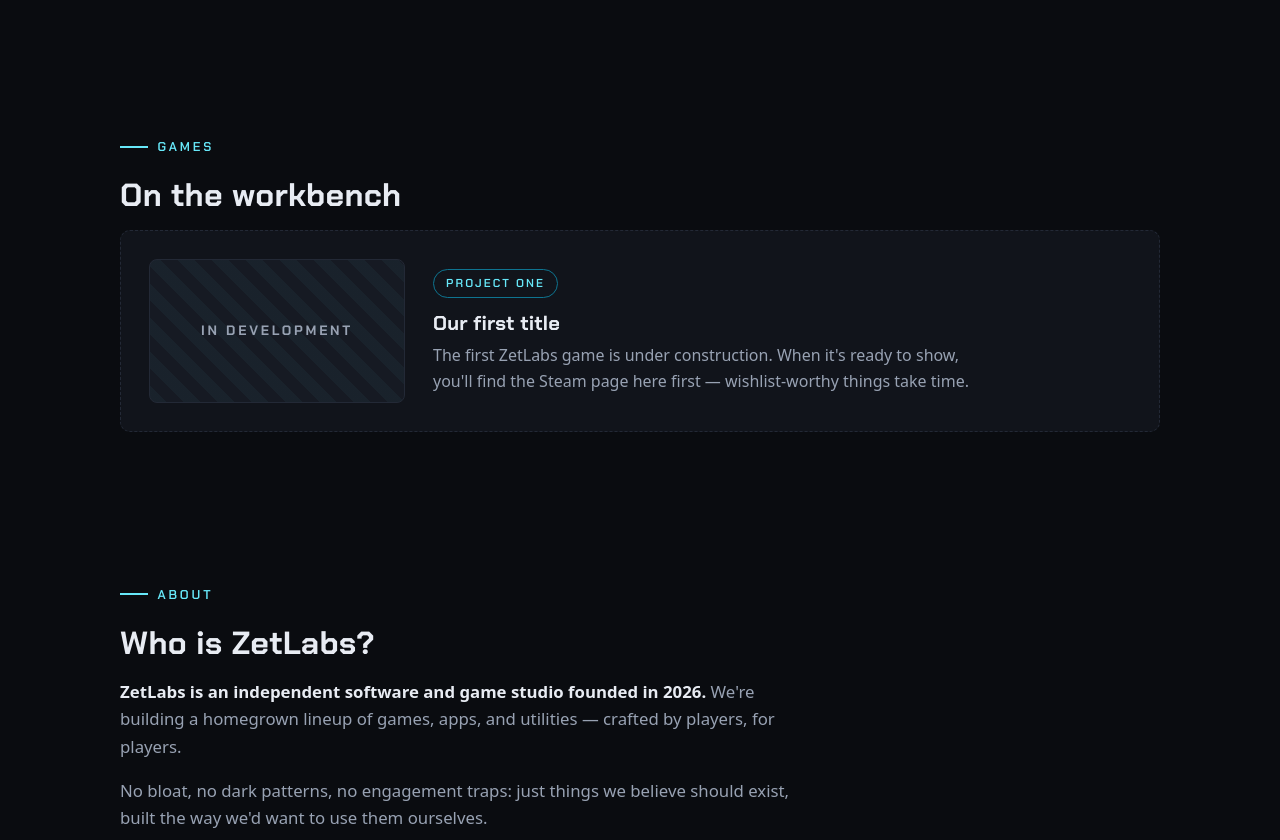
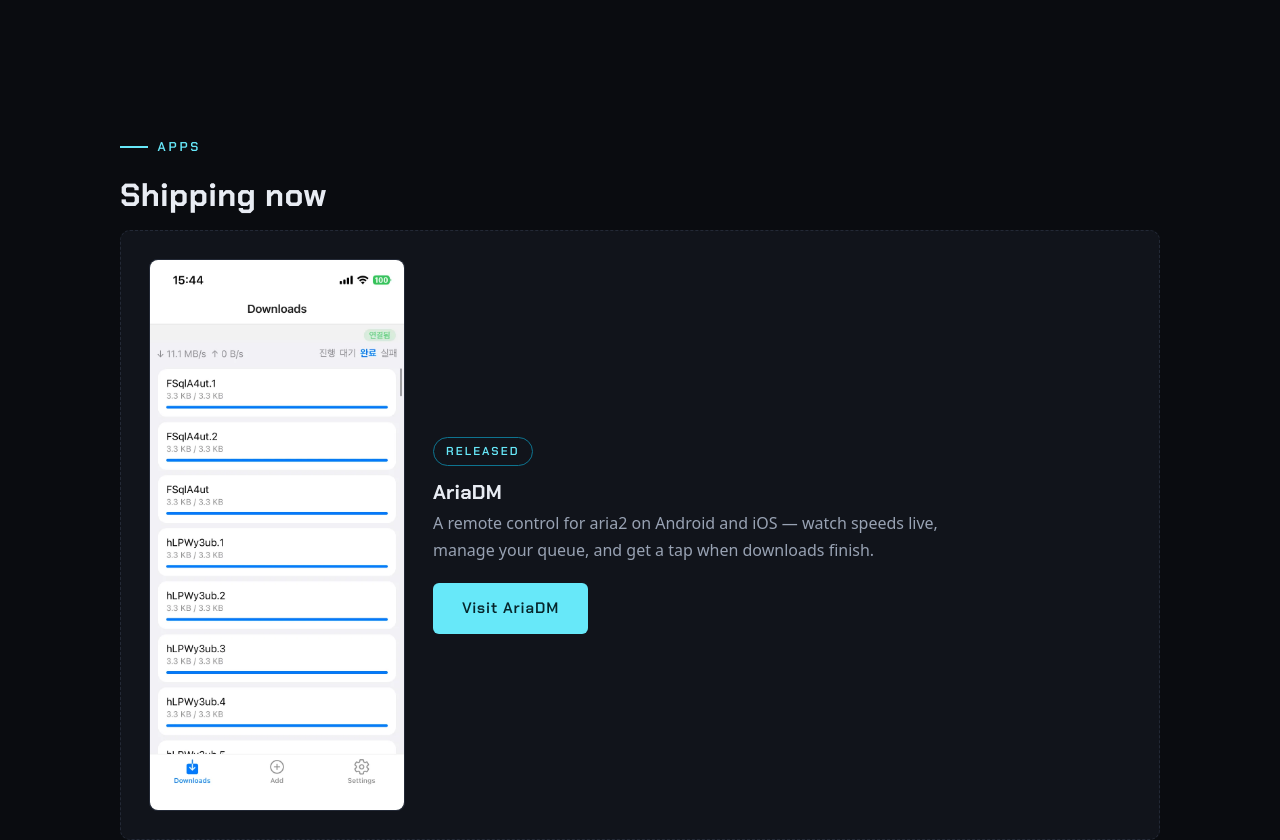
Before and after one commit to deuxksy/zetlabs, an Astro site: page / in a window 1280 px wide. Shown: the part 1020-1860 px from the top of the page. Built offline with nearby package versions, Linux system fonts and the light colour scheme; Astro itself is replaced by a stand-in of ours.

Commit message:
feat: AriaDM 앱 섹션 추가 및 Games 플레이스홀더 제거
- Apps 섹션 신설: AriaDM 소개 + ariadm.zzizily.com 링크 + 스크린샷
- 미개발 Games "On the workbench" 섹션 제거

Co-Authored-By: Claude Code <noreply@anthropic.com>

```diff
--- a/src/pages/index.astro
+++ b/src/pages/index.astro
@@ -14,7 +14,7 @@ import Layout from "../layouts/Layout.astro";
       </a>
       <nav class="site-nav">
         <a href="#what-we-make">What we make</a>
-        <a href="#games">Games</a>
+        <a href="#apps">Apps</a>
         <a href="#about">About</a>
         <a class="nav-contact" href="mailto:support@zetlabs.net">Contact</a>
       </nav>
@@ -70,20 +70,27 @@ import Layout from "../layouts/Layout.astro";
       </div>
     </section>
 
-    <section class="section" id="games">
+    <section class="section" id="apps">
       <div class="container">
-        <span class="section-label">Games</span>
-        <h2 class="section-title">On the workbench</h2>
+        <span class="section-label">Apps</span>
+        <h2 class="section-title">Shipping now</h2>
         <div class="game-slot">
-          <div class="art">IN DEVELOPMENT</div>
+          <div class="art art-phone">
+            <img
+              src="/ariadm-downloads.webp"
+              alt="AriaDM downloads screen"
+              loading="lazy"
+            />
+          </div>
           <div>
-            <span class="status">Project one</span>
-            <h3>Our first title</h3>
+            <span class="status">Released</span>
+            <h3>AriaDM</h3>
             <p>
-              The first ZetLabs game is under construction.
-              When it's ready to show, you'll find the Steam page here first —
-              wishlist-worthy things take time.
+              A remote control for aria2 on Android and iOS — watch
+              speeds live, manage your queue, and get a tap when
+              downloads finish.
             </p>
+            <a class="btn btn-primary" href="https://ariadm.zzizily.com">Visit AriaDM</a>
           </div>
         </div>
       </div>
--- a/src/styles/global.css
+++ b/src/styles/global.css
@@ -322,6 +322,22 @@ a:hover {
   max-width: 34rem;
 }
 
+.game-slot .btn {
+  margin-top: 1.25rem;
+}
+
+.game-slot .art-phone {
+  aspect-ratio: 9 / 16;
+}
+
+.game-slot .art img {
+  width: 100%;
+  height: 100%;
+  object-fit: cover;
+  object-position: top;
+  border-radius: 8px;
+}
+
 /* ---------- about ---------- */
 
 .about p {
```
Also changed, not shown: public/ariadm-downloads.webp (added).
